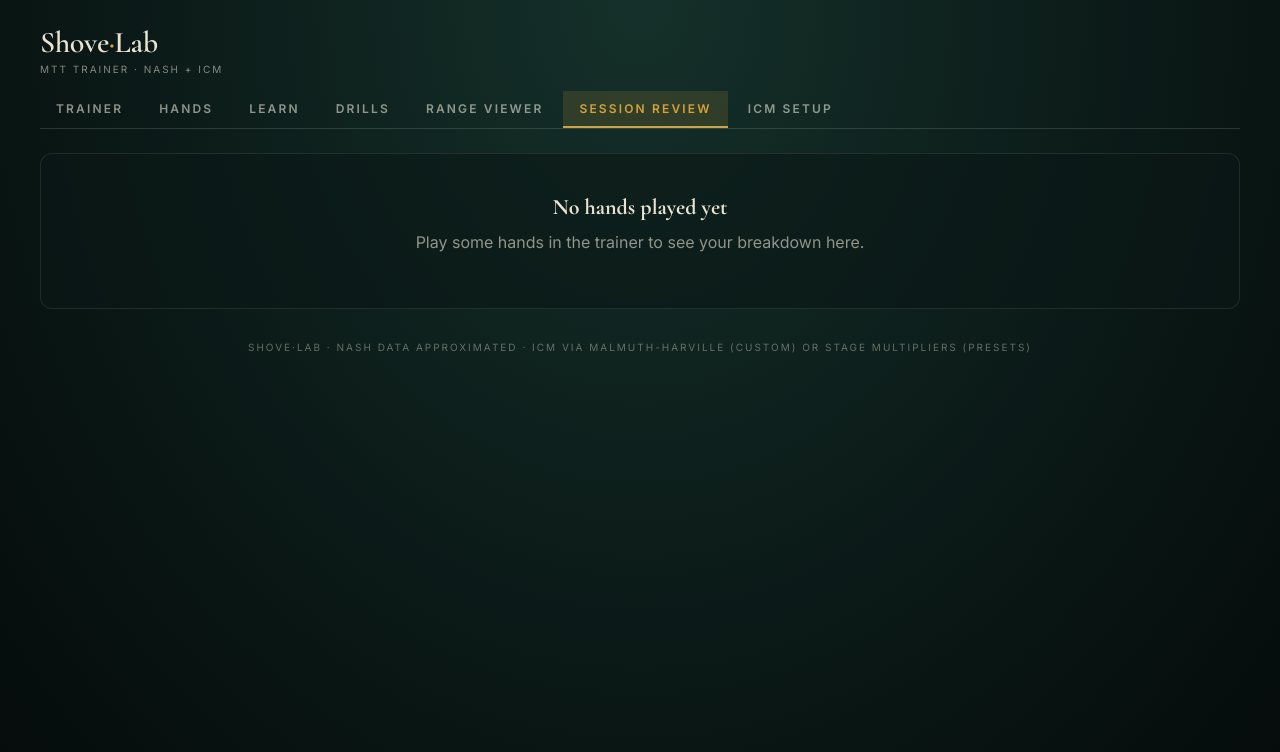
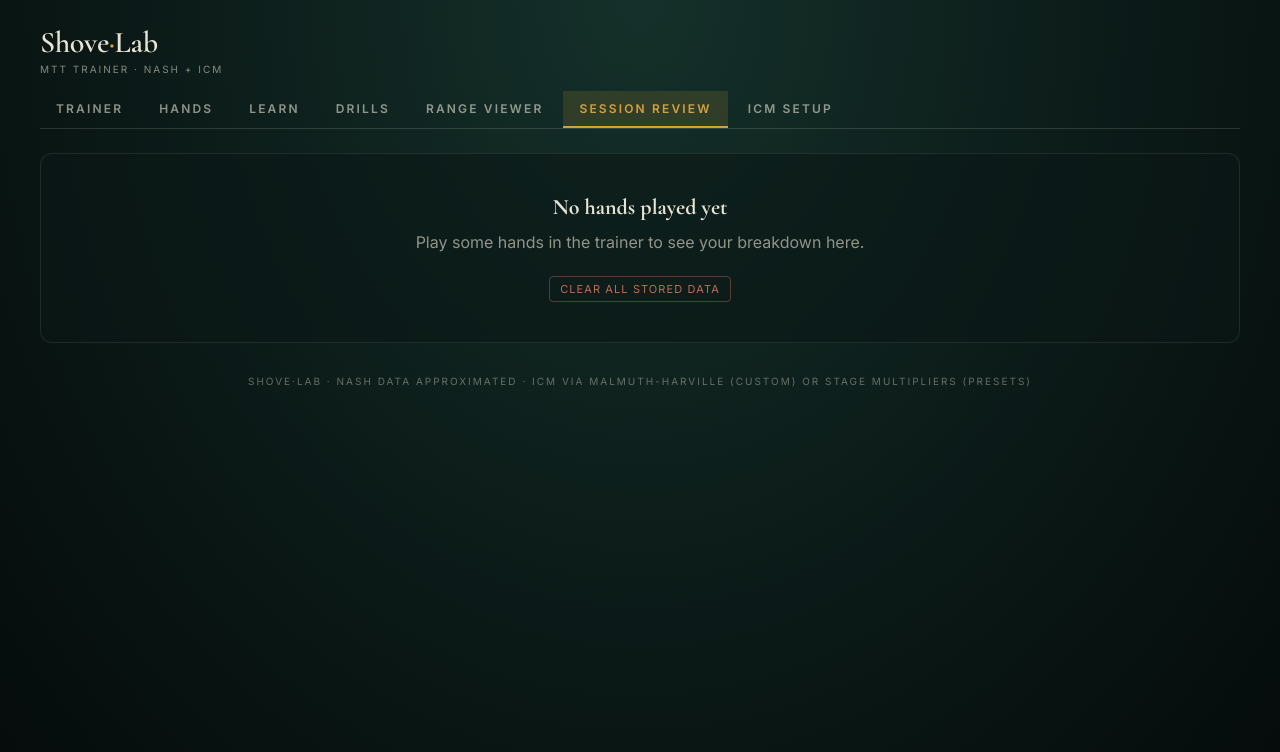
Before and after one commit to fiction3/Shove-Lab, a React (Vite) app: page / in a window 1280 px wide. Both pictures are taken after a click on the button "SESSION REVIEW". Shown: the top 752 px of the page. Built offline with nearby package versions, Linux system fonts and the light colour scheme.

Commit message:
Add localStorage persistence for stats, history, preferences + Clear All button

```diff
--- a/src/components/PushFoldTrainer.jsx
+++ b/src/components/PushFoldTrainer.jsx
@@ -2,6 +2,7 @@ import { useState, useMemo } from "react";
 
 import { TABLE_CONFIGS, POSITION_LABELS } from "../data/tableConfigs.js";
 import { ICM_STAGES } from "../data/icmStages.js";
+import useLocalStorage, { clearAllStoredData } from "../lib/useLocalStorage.js";
 
 import {
   handCode, randomHand, randomStack, randomPositionFor, randomVillainBefore, randomThreeBettorAfter,
@@ -142,12 +143,12 @@ function ViewTabs({ view, onChange }) {
 export default function PushFoldTrainer() {
   const [view, setView] = useState("trainer");
   const [mode, setMode] = useState("push");
-  const [stage, setStage] = useState("CHIP_EV");
-  const [seatCount, setSeatCount] = useState(6);
+  const [stage, setStage] = useLocalStorage("stage", "CHIP_EV");
+  const [seatCount, setSeatCount] = useLocalStorage("seatCount", 6);
   const [lockedPosition, setLockedPosition] = useState(null);
-  const [explanationsOn, setExplanationsOn] = useState(true);
+  const [explanationsOn, setExplanationsOn] = useLocalStorage("coaching", true);
 
-  const [icmState, setICMState] = useState({
+  const [icmState, setICMState] = useLocalStorage("icmState", {
     stacks: [12, 18, 22, 15, 25, 20],
     payouts: [1000, 600, 400, 250, 150, 100],
   });
@@ -162,17 +163,20 @@ export default function PushFoldTrainer() {
   const [villain, setVillain] = useState(null);
   const [revealed, setRevealed] = useState(false);
   const [chosen, setChosen] = useState(null);
-  const [stats, setStats] = useState({ correct: 0, total: 0 });
-  const [history, setHistory] = useState([]);
+  const [stats, setStats] = useLocalStorage("trainerStats", { correct: 0, total: 0 });
+  const [history, setHistory] = useLocalStorage("trainerHistory", []);
 
   // Drill state (separate history from trainer hands)
-  const [drillHistory, setDrillHistory] = useState([]);
+  const [drillHistory, setDrillHistory] = useLocalStorage("drillHistory", []);
   const [drillDeepLink, setDrillDeepLink] = useState(null);
   const [rangePopoverOpen, setRangePopoverOpen] = useState(false);
   const isMobile = useMediaQuery(768);
 
   function addDrillHistory(entry) {
-    setDrillHistory(h => [...h, entry]);
+    setDrillHistory(h => {
+      const next = [...h, entry];
+      return next.length > 1000 ? next.slice(-1000) : next;
+    });
   }
 
   function jumpToDrill(drillId) {
@@ -268,11 +272,15 @@ export default function PushFoldTrainer() {
       correct: s.correct + (isCorrect ? 1 : 0),
       total: s.total + 1,
     }));
-    setHistory(h => [...h, {
-      mode, position, stage, hand: code, stack,
-      villain, chosen: action, optimal: correct, correct: isCorrect, grade,
-      ts: Date.now(),
-    }]);
+    setHistory(h => {
+      const next = [...h, {
+        mode, position, stage, hand: code, stack,
+        villain, chosen: action, optimal: correct, correct: isCorrect, grade,
+        ts: Date.now(),
+      }];
+      // Cap at 1000 most-recent entries to keep localStorage bounded.
+      return next.length > 1000 ? next.slice(-1000) : next;
+    });
   }
 
   const accuracy = stats.total > 0 ? Math.round((stats.correct / stats.total) * 100) : null;
@@ -852,10 +860,19 @@ export default function PushFoldTrainer() {
         )}
 
         {view === "review" && (
-          <SessionReview history={history} onClear={() => {
-            setHistory([]);
-            setStats({ correct: 0, total: 0 });
-          }}/>
+          <SessionReview
+            history={history}
+            onClear={() => {
+              setHistory([]);
+              setStats({ correct: 0, total: 0 });
+            }}
+            onClearAll={() => {
+              clearAllStoredData();
+              // Reload so all useState defaults take effect cleanly without
+              // having to reset every individual field.
+              window.location.reload();
+            }}
+          />
         )}
 
         {view === "learn" && (
--- a/src/components/SessionReview.jsx
+++ b/src/components/SessionReview.jsx
@@ -63,16 +63,36 @@ function BarStat({ label, value, total, color }) {
  * over-fold — these are different leaks), per-mode/position/stage accuracy,
  * and top-three weakest positions.
  */
-export default function SessionReview({ history, onClear }) {
+export default function SessionReview({ history, onClear, onClearAll }) {
+  function handleClearAll() {
+    const ok = window.confirm(
+      "Clear ALL stored data?\n\n" +
+      "This will delete:\n" +
+      "  • Trainer session stats and history\n" +
+      "  • Drill stats and history\n" +
+      "  • Saved preferences (coaching, ICM stage, table size, custom payouts)\n\n" +
+      "This cannot be undone."
+    );
+    if (ok) onClearAll?.();
+  }
   if (history.length === 0) {
     return (
       <div style={{ ...panelStyle, padding: 40, textAlign: "center" }}>
         <h3 style={{ fontFamily: "'Cormorant Garamond', serif", fontSize: 22, margin: 0 }}>
           No hands played yet
         </h3>
-        <p style={{ opacity: 0.6, marginTop: 12 }}>
+        <p style={{ opacity: 0.6, marginTop: 12, marginBottom: onClearAll ? 24 : 0 }}>
           Play some hands in the trainer to see your breakdown here.
         </p>
+        {onClearAll && (
+          <button onClick={handleClearAll} style={{
+            ...smallBtn,
+            color: "rgba(224,122,95,0.85)",
+            borderColor: "rgba(224,122,95,0.35)",
+          }}>
+            Clear all stored data
+          </button>
+        )}
       </div>
     );
   }
@@ -121,7 +141,18 @@ export default function SessionReview({ history, onClear }) {
             <BarStat label="Over-folded" value={overFolds} total={mistakes.length} color="#5a8a40"/>
           </div>
         </div>
-        <button onClick={onClear} style={{ ...smallBtn, marginTop: 16 }}>Clear session</button>
+        <div style={{ display: "flex", gap: 10, marginTop: 16, flexWrap: "wrap" }}>
+          <button onClick={onClear} style={smallBtn}>Clear session</button>
+          {onClearAll && (
+            <button onClick={handleClearAll} style={{
+              ...smallBtn,
+              color: "rgba(224,122,95,0.85)",
+              borderColor: "rgba(224,122,95,0.35)",
+            }}>
+              Clear all data
+            </button>
+          )}
+        </div>
       </div>
 
       <div style={panelStyle}>
--- /dev/null
+++ b/src/lib/useLocalStorage.js
@@ -0,0 +1,65 @@
+import { useState, useEffect, useRef } from "react";
+
+/**
+ * A drop-in replacement for useState that persists to localStorage.
+ *
+ *   const [history, setHistory] = useLocalStorage("trainerHistory", []);
+ *
+ * Reads on mount (with the initialValue as fallback), and writes on every
+ * change. Handles JSON parse failures gracefully (corrupted entry → reset
+ * to initialValue and log to console).
+ *
+ * The first write is suppressed (so an unchanged mount doesn't overwrite
+ * existing data with the same value or trigger needless storage churn).
+ */
+export default function useLocalStorage(key, initialValue) {
+  const STORAGE_PREFIX = "shovelab.";
+  const fullKey = STORAGE_PREFIX + key;
+
+  // Lazy initializer reads from storage on first render
+  const [value, setValue] = useState(() => {
+    if (typeof window === "undefined") return initialValue;
+    try {
+      const raw = window.localStorage.getItem(fullKey);
+      if (raw === null) return initialValue;
+      return JSON.parse(raw);
+    } catch (err) {
+      console.warn(`useLocalStorage: failed to read '${fullKey}', resetting.`, err);
+      return initialValue;
+    }
+  });
+
+  const isFirstRender = useRef(true);
+  useEffect(() => {
+    if (typeof window === "undefined") return;
+    // Skip the very first effect so we don't immediately re-write
+    // what we just read.
+    if (isFirstRender.current) {
+      isFirstRender.current = false;
+      return;
+    }
+    try {
+      window.localStorage.setItem(fullKey, JSON.stringify(value));
+    } catch (err) {
+      // QuotaExceeded or private-mode safari — fail silently rather than crash
+      console.warn(`useLocalStorage: failed to write '${fullKey}'.`, err);
+    }
+  }, [fullKey, value]);
+
+  return [value, setValue];
+}
+
+/**
+ * Wipe all Shove·Lab data from localStorage. Used by the "Clear all data"
+ * button in Session Review.
+ */
+export function clearAllStoredData() {
+  if (typeof window === "undefined") return;
+  const STORAGE_PREFIX = "shovelab.";
+  const keysToRemove = [];
+  for (let i = 0; i < window.localStorage.length; i++) {
+    const k = window.localStorage.key(i);
+    if (k && k.startsWith(STORAGE_PREFIX)) keysToRemove.push(k);
+  }
+  keysToRemove.forEach(k => window.localStorage.removeItem(k));
+}
```
